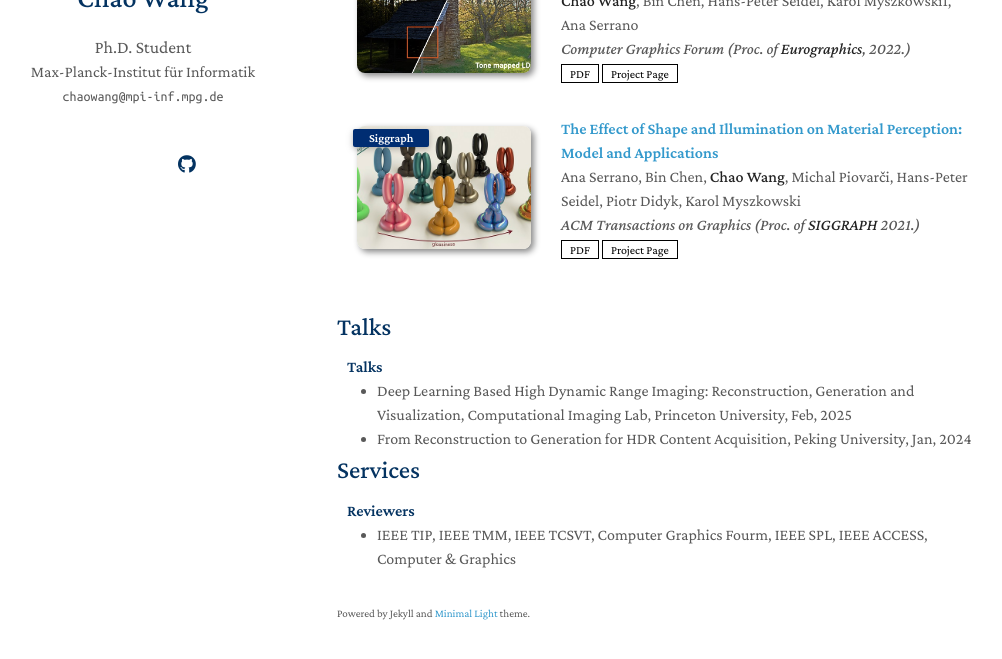
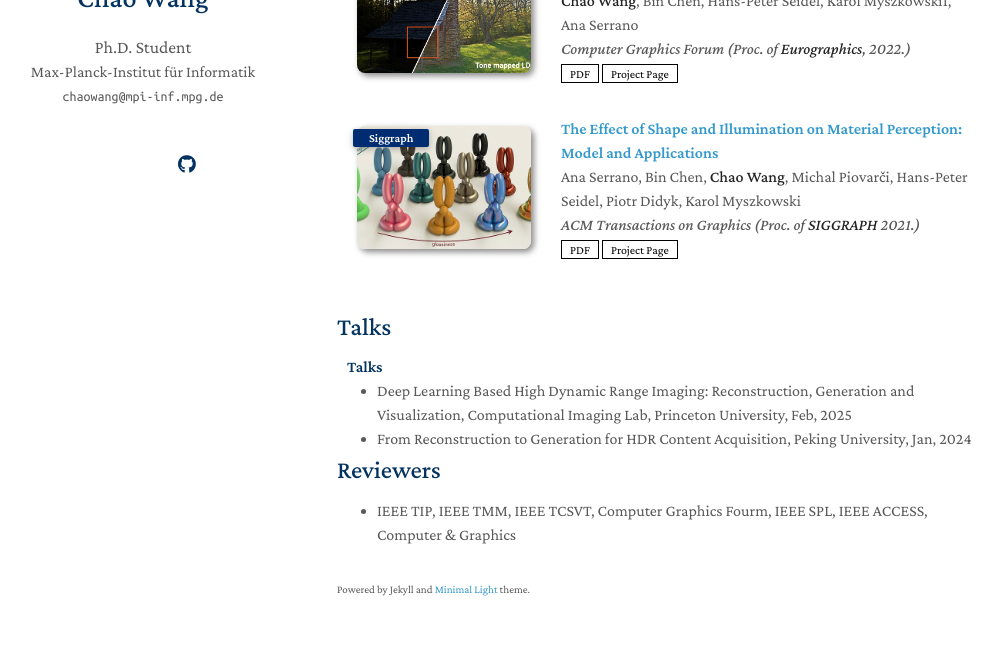
Before and after one commit to Hans1984/Hans1984.github.io, a Jekyll site: the page built from index.md, in a window 1280 px wide and 900 px high, scrolled down 1776 px, cut to the strip 206-865 px from the top of the window. Shown: the whole strip, without its empty margins (133-1135 px from the left). Built offline with Jekyll 4.4.1, drawn with Linux system fonts in a browser that asks for light colours; nearby versions of some CDN libraries; a style sheet for code colours, icons or effects is not loaded; our own code applies the rules of GitHub Pages for plain Markdown files.

Commit message:
Update services.md

```diff
--- a/_includes/services.md
+++ b/_includes/services.md
@@ -1,6 +1,4 @@
-## Services
-
-<h4 style="margin:0 10px 0;">Reviewers</h4>
+## Reviewers
 
 <ul style="margin:0 0 5px;">
   <li>IEEE TIP, IEEE TMM, IEEE TCSVT, Computer Graphics Fourm, IEEE SPL, IEEE ACCESS, Computer & Graphics</li>
```
